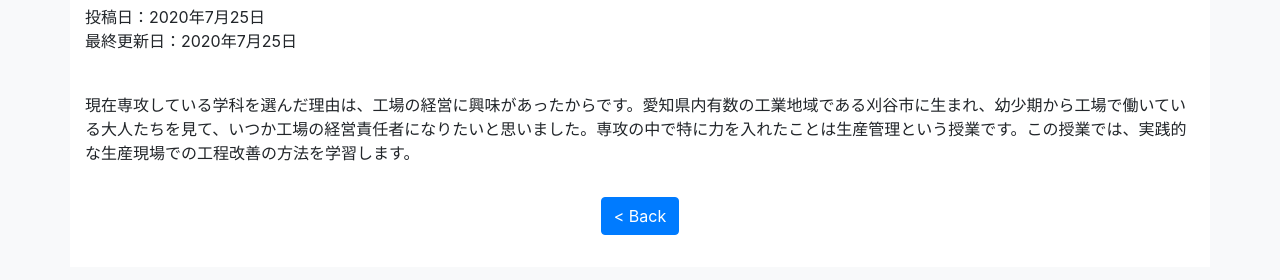
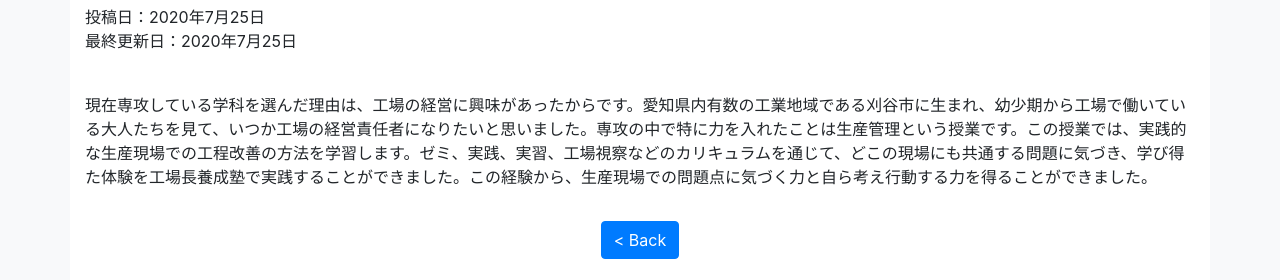
Before and after one commit to ponte1010/ponte1010.github.io, a plain HTML site: page app_folder/article04.html in a window 1280 px wide. Shown: the part 163-443 px from the top of the page. Drawn offline with nearby package versions, Linux system fonts and the light colour scheme.

Commit message:
Update article04.html

```diff
--- a/app_folder/article04.html
+++ b/app_folder/article04.html
@@ -70,7 +70,7 @@
       <p>投稿日：2020年7月25日<br>
       最終更新日：2020年7月25日</p>
       <p><br>
-      現在専攻している学科を選んだ理由は、工場の経営に興味があったからです。愛知県内有数の工業地域である刈谷市に生まれ、幼少期から工場で働いている大人たちを見て、いつか工場の経営責任者になりたいと思いました。専攻の中で特に力を入れたことは生産管理という授業です。この授業では、実践的な生産現場での工程改善の方法を学習します。</p>
+      現在専攻している学科を選んだ理由は、工場の経営に興味があったからです。愛知県内有数の工業地域である刈谷市に生まれ、幼少期から工場で働いている大人たちを見て、いつか工場の経営責任者になりたいと思いました。専攻の中で特に力を入れたことは生産管理という授業です。この授業では、実践的な生産現場での工程改善の方法を学習します。ゼミ、実践、実習、工場視察などのカリキュラムを通じて、どこの現場にも共通する問題に気づき、学び得た体験を工場長養成塾で実践することができました。この経験から、生産現場での問題点に気づく力と自ら考え行動する力を得ることができました。
 
       <div class="clear"></div>
 
```
